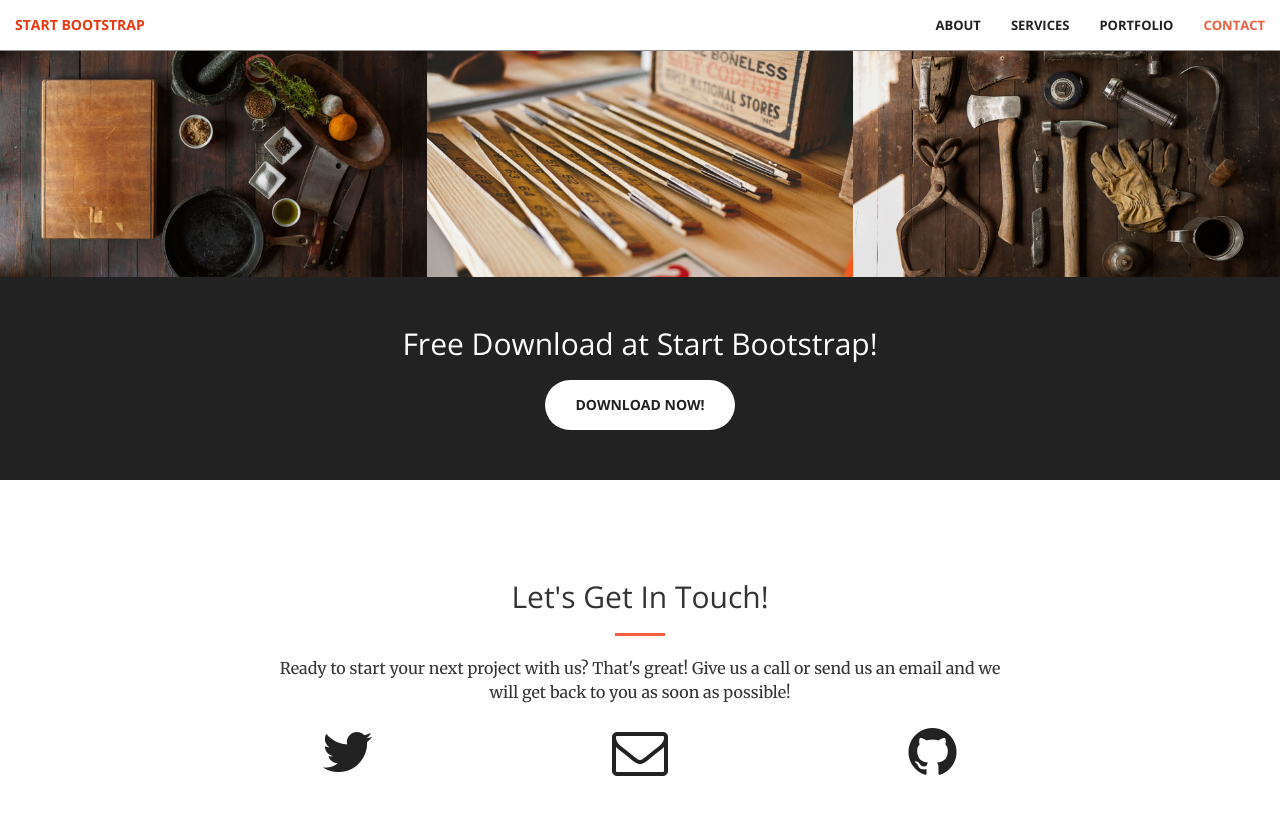
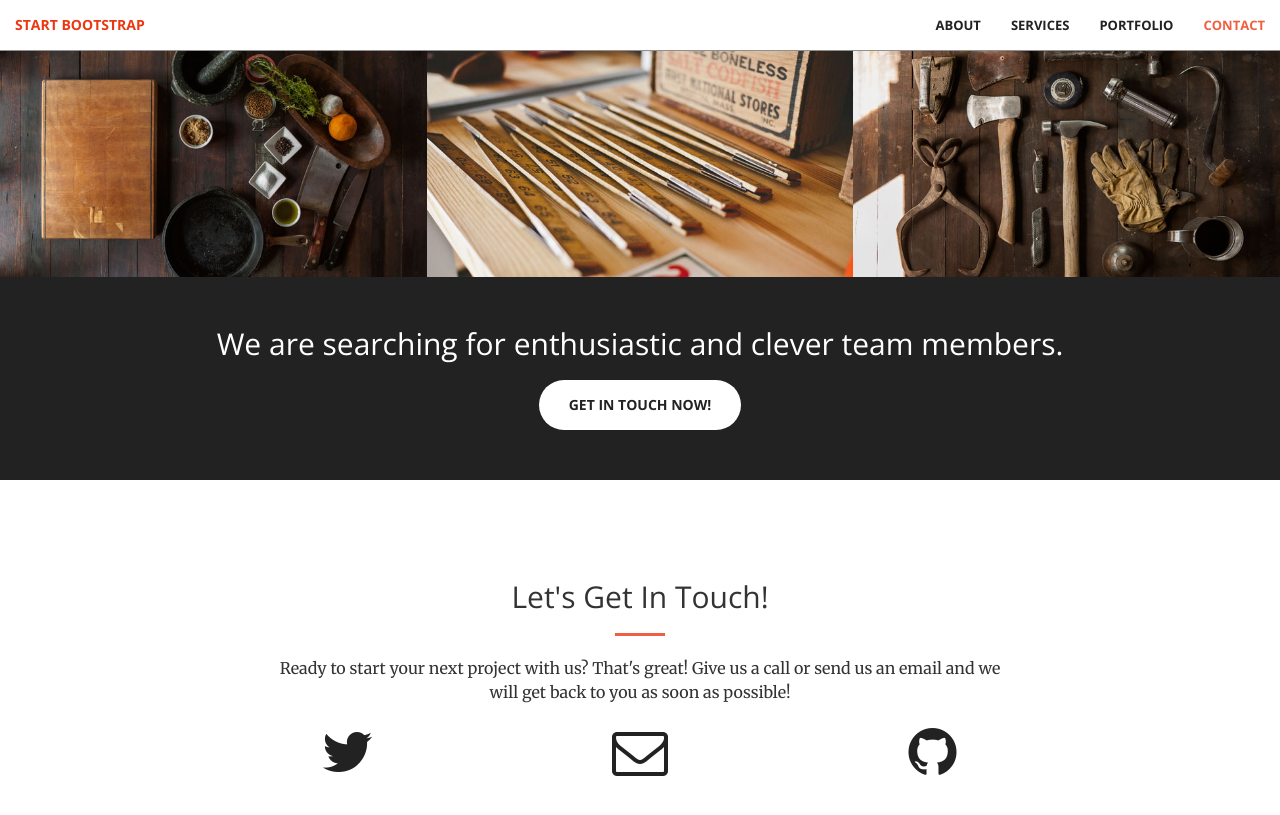
Before and after one commit to frederikberger/frederikberger.github.io, a Jekyll site: the page built from index.html, in a window 1280 px wide and 900 px high, scrolled down 1981 px. Shown: the top 815 px of the window. Built offline with Jekyll 4.4.1, drawn with Linux system fonts in a browser that asks for light colours.

Commit message:
Update aside.html

```diff
--- a/_includes/aside.html
+++ b/_includes/aside.html
@@ -1,8 +1,8 @@
   <aside class="bg-dark">
       <div class="container text-center">
           <div class="call-to-action">
-              <h2>Free Download at Start Bootstrap!</h2>
-              <a href="#" class="btn btn-default btn-xl wow tada">Download Now!</a>
+              <h2>We are searching for enthusiastic and clever team members.</h2>
+              <a href="#" class="btn btn-default btn-xl wow tada">Get in Touch Now!</a>
           </div>
       </div>
   </aside>
```
